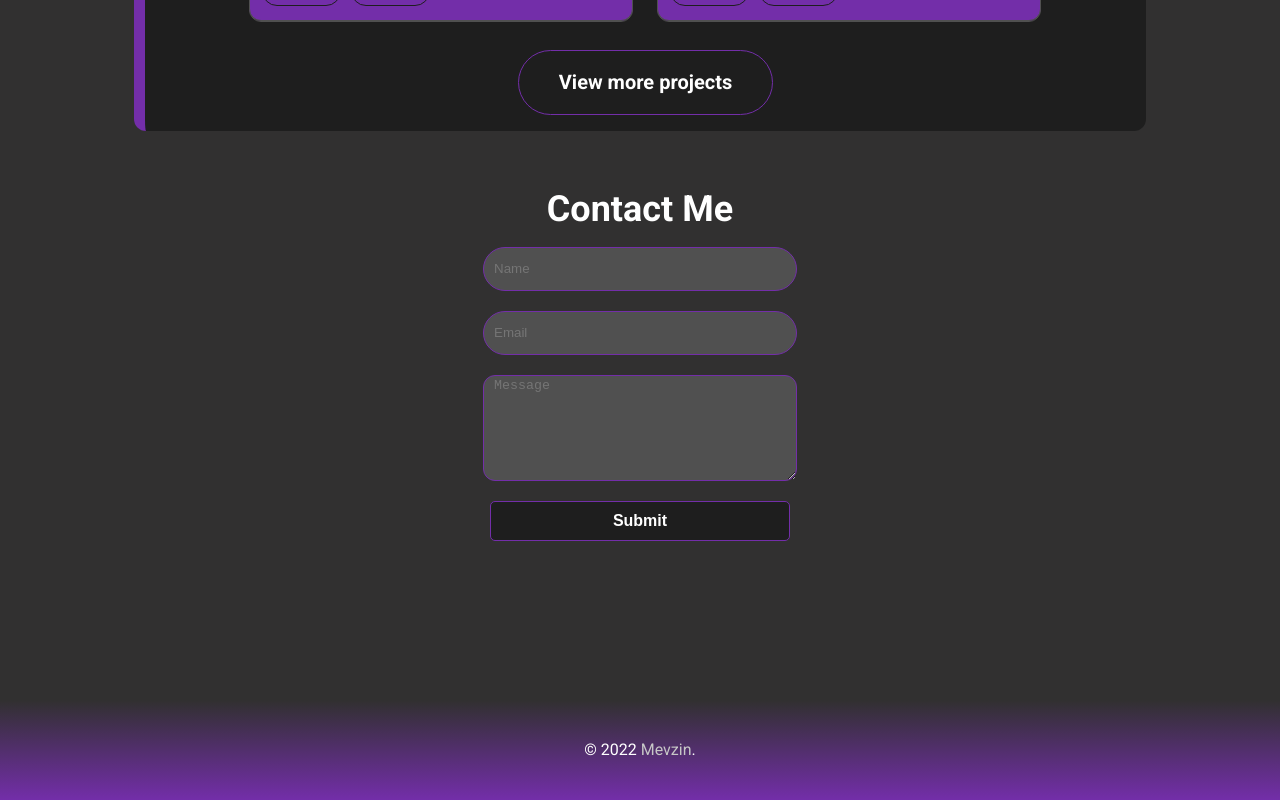
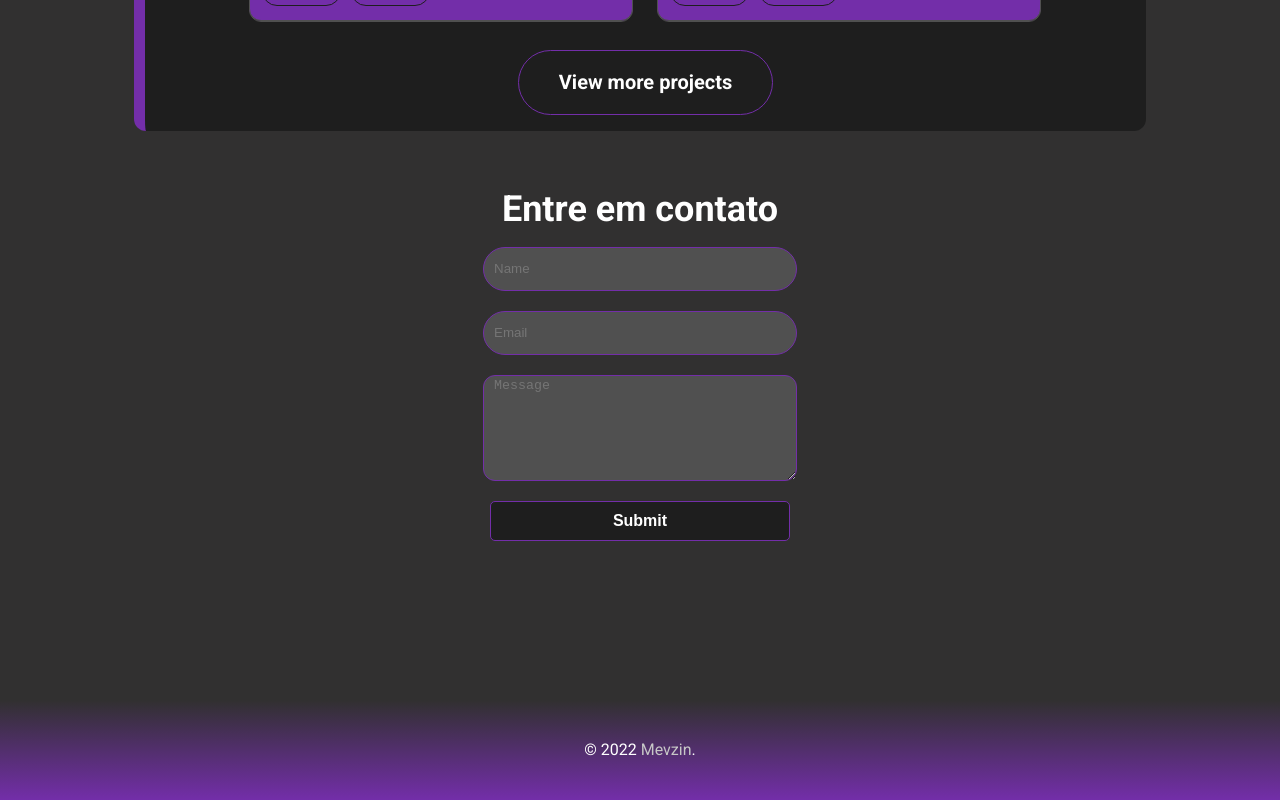
Before and after one commit to Mevzin/portfolio, a Next.js app: page / in a window 1280 px wide. Shown: the part 2485-3285 px from the top of the page. Built offline with nearby package versions, Linux system fonts and the light colour scheme.

Commit message:
teste vercel

```diff
--- a/components/ContactMe/index.tsx
+++ b/components/ContactMe/index.tsx
@@ -35,7 +35,7 @@ export default function ContactMe() {
 
   return (
     <div className={styles.containerContactMe}>
-      <h1>Contact Me</h1>
+      <h1>Entre em contato</h1>
       <form onSubmit={handleOnSubmit}>
         <input type="text" name="user_name" placeholder="Name"/>
         <input type="text" name="user_email" placeholder="Email"/>
```
